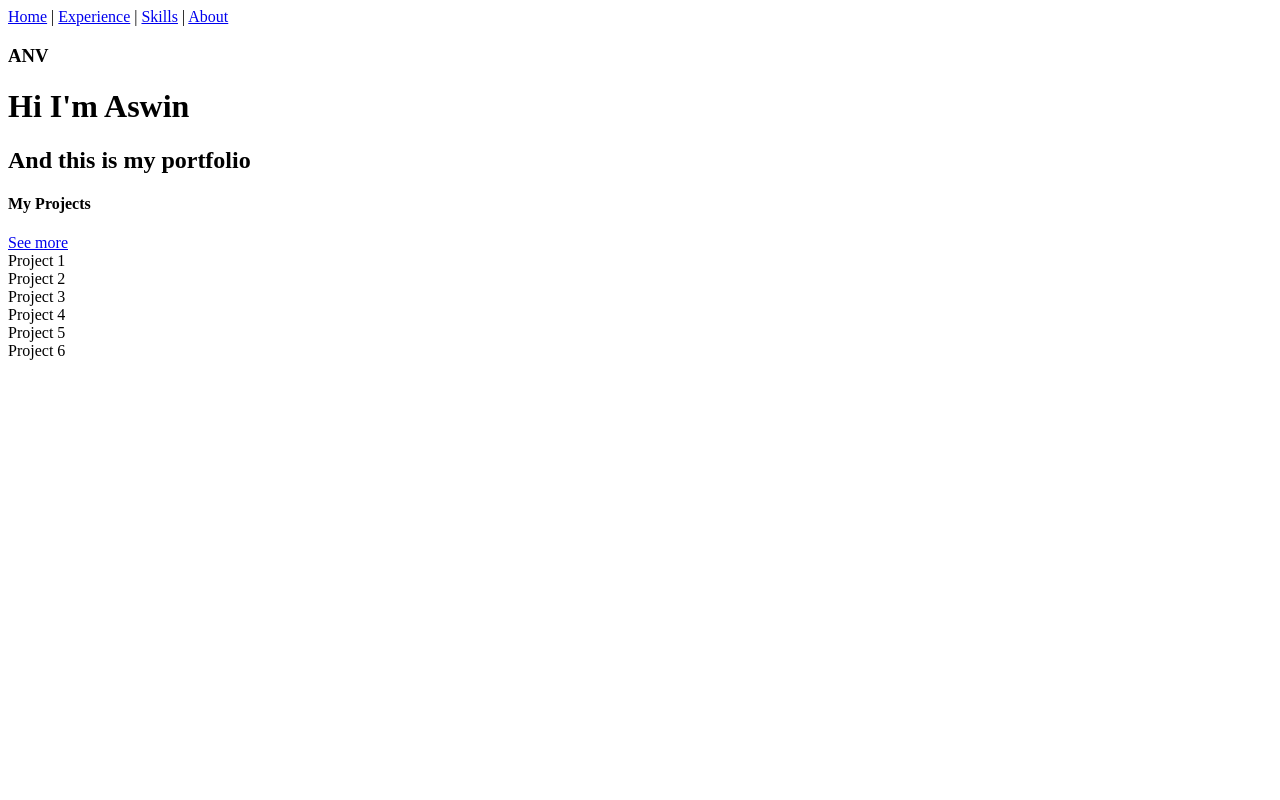
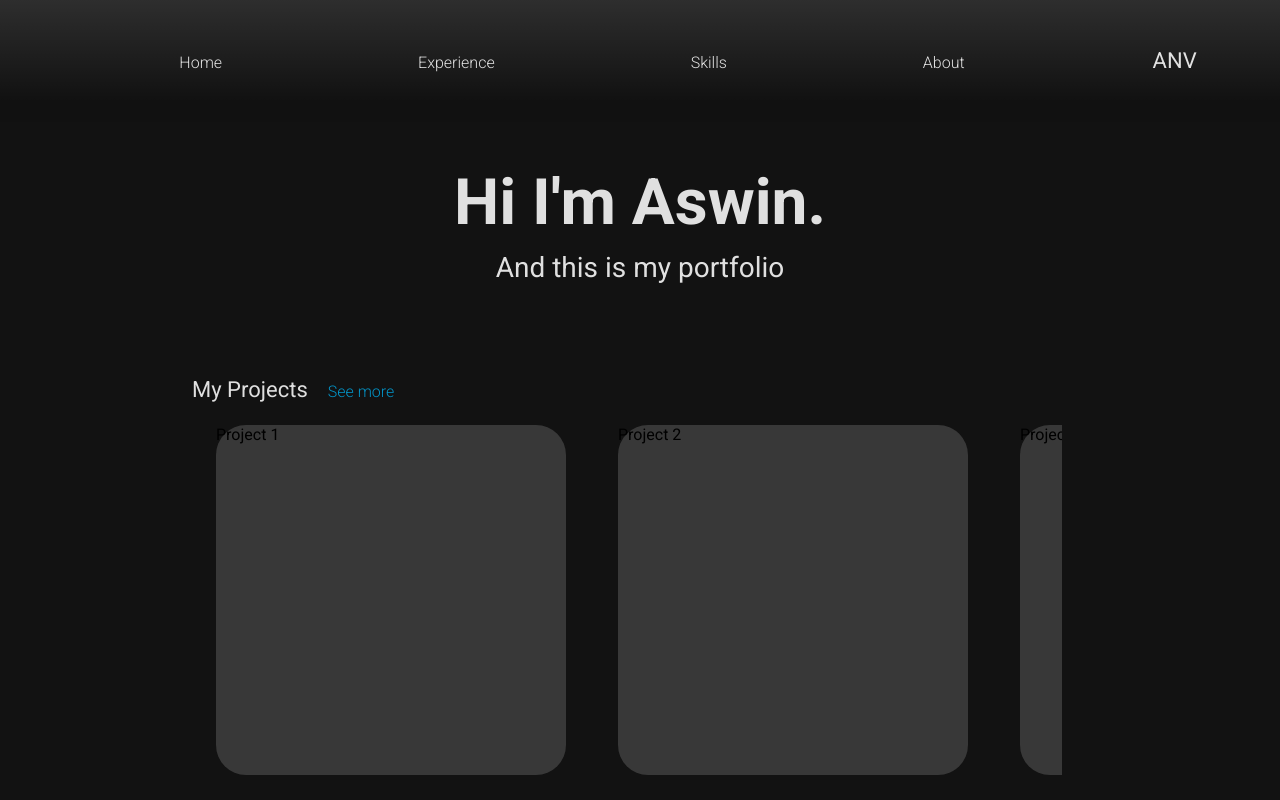
Before and after one commit to AswinNasiketh/AswinNasiketh.github.io, a plain HTML site: page index.html in a window 1280 px wide. Drawn offline with Linux system fonts and the light colour scheme.

Commit message:
add initial styling

```diff
--- /dev/null
+++ b/css/sass/home.scss
@@ -0,0 +1,140 @@
+$secondary-colour: #00A7E1;
+
+body{
+    background-color:#121212 ;
+    margin: 0;
+    font-family: 'Roboto', sans-serif;
+}
+
+nav{
+
+    background: linear-gradient(180deg, rgba(255, 255, 255, 0.12) 0%, rgba(255, 255, 255, 0) 83.33%), rgba(18, 18, 18, 0.04);
+
+    #nav-container{
+        // margin: auto;
+        width: fit-content;
+        margin: 0 auto;
+        padding: 3em 0;
+        #nav-links{
+            display: inline;
+            a{
+
+                font-style: normal;
+                font-weight: 300;
+                font-size: 16px;
+                line-height: 19px;
+
+                text-align: center;
+                margin: 0 6em ;
+                color: rgba($color: #fff, $alpha: 0.87);
+                text-decoration: none;
+            }
+
+            a:hover{
+                color: rgba($color:$secondary-colour, $alpha: 0.87);
+            }
+        }
+
+
+        h3{
+            font-style: normal;
+            font-weight: normal;
+            font-size: 22px;
+            line-height: 26px;
+            display: inline;
+            text-align: center;
+            color: rgba($color: #fff, $alpha: 0.87);
+            margin-left: 4em;
+        }
+    }
+
+}
+
+#intro-container{
+    margin: 0 auto;
+    width: fit-content;
+    color: rgba($color: #fff, $alpha: 0.87);
+
+    h1{
+        font-style: normal;
+        font-weight: bold;
+        font-size: 64px;
+        line-height: 75px;
+        text-align: center;
+        margin-bottom: 0;
+    }
+
+    h2{
+        margin-top: 0.5em;
+        font-style: normal;
+        font-weight: normal;
+        font-size: 28px;
+        line-height: 28px;
+        text-align: center;
+    }
+}
+
+#projects-container{
+    margin-top: 6em;
+    margin-left: 15%;
+
+
+    #projects-heading-container{
+        h4{
+            font-style: normal;
+            font-weight: normal;
+            font-size: 22px;
+            line-height: 23px;
+            color: rgba($color: #fff, $alpha: 0.87);
+            display: inline;
+
+        }
+        a{
+            display: inline;
+            font-style: normal;
+            font-weight: 300;
+            font-size: 16px;
+            line-height: 19px;
+
+            text-align: center;
+            margin: 0 1em ;
+            color: rgba($color: $secondary-colour, $alpha: 0.87);
+            text-decoration: none;
+        }
+
+        a:hover{
+            color: rgba($color: #fff, $alpha: 0.87);
+        }
+    }
+
+    #carousel-container{
+        white-space: nowrap;
+        overflow: auto;
+        width: 80%;
+    }
+
+    #carousel-container::-webkit-scrollbar{
+        width: auto;
+        height: 10px;
+    }
+
+    #carousel-container::-webkit-scrollbar-track{
+        background:#1b1b1b;
+        border-radius: 30px;
+    }
+
+    #carousel-container::-webkit-scrollbar-thumb{
+        background-color: rgba(255, 255, 255, 0.096);;
+        border-radius: 20px;
+    }
+
+    .project-card{
+        width: 350px;
+        height: 350px;
+        background:rgba(255, 255, 255, 0.16); ;
+        border-radius: 30px;
+        mix-blend-mode: normal;
+        display: inline-block;
+        margin: 1.5em;
+    }
+}
--- a/index.html
+++ b/index.html
@@ -5,24 +5,39 @@
     <meta http-equiv='X-UA-Compatible' content='IE=edge'>
     <title>Portfolio Home</title>
     <meta name='viewport' content='width=device-width, initial-scale=1'>
-    <!-- <link rel='stylesheet' type='text/css' media='screen' href='main.css'>
-    <script src='main.js'></script> -->
+    <link href="https://fonts.googleapis.com/css2?family=Roboto:ital,wght@0,100;0,300;0,400;0,500;0,700;0,900;1,100;1,300;1,400;1,500;1,700;1,900&display=swap" rel="stylesheet">
+    <link rel='stylesheet' type='text/css' media='screen' href='css/home.css'>
+    <!-- <script src='main.js'></script> -->
 </head>
 <body>
+
     <nav>
-        <a href="#">Home</a> |
-        <a href="#">Experience</a> |
-        <a href="#">Skills</a> |
-        <a href="#">About</a>
-        <h3>ANV</h3>
+        <div id="nav-container">
+
+            <div id="nav-links">
+                <a href="#">Home</a>
+                <a href="#">Experience</a>
+                <a href="#">Skills</a>
+                <a href="#">About</a>
+            </div>
+
+            <h3>ANV</h3>
+        </div>
+
     </nav>
 
-    <h1>Hi I'm Aswin</h1>
-    <h2>And this is my portfolio</h2>
+    <div id = "intro-container">
+        <h1>Hi I'm Aswin.</h1>
+        <h2>And this is my portfolio</h2>
+    </div>
 
-    <h4>My Projects</h4>
-    <a href="#">See more</a>
+
     <div id = "projects-container">
+        <div id = "projects-heading-container">
+            <h4>My Projects</h4>
+            <a href="#">See more</a>
+        </div>
+
         <div id = "carousel-container">
             <div class = "project-card">
                 Project 1
```
Also changed, not shown: css/home.css (added).
